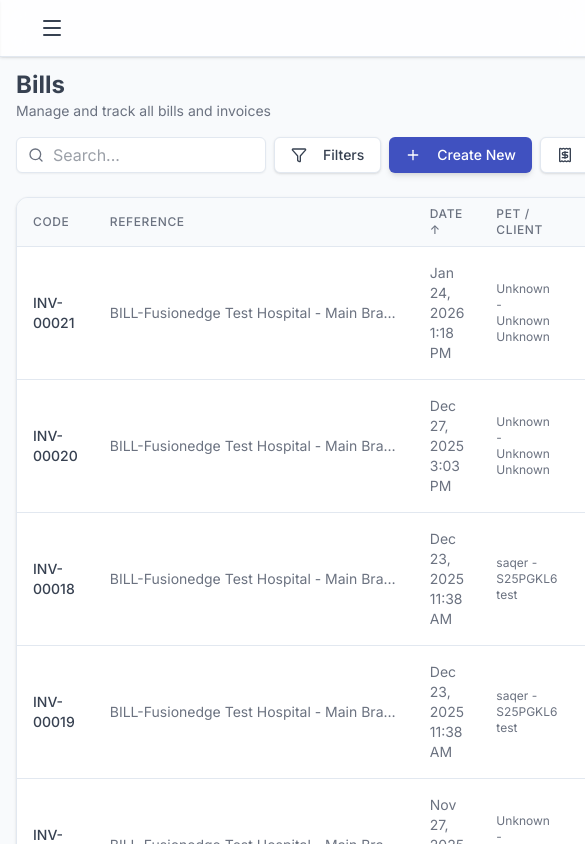
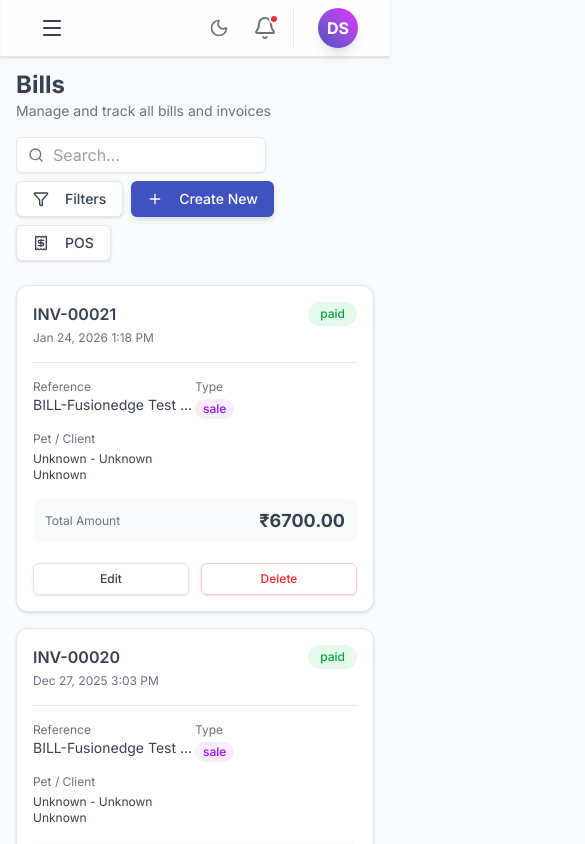
Before and after one commit to Atelier-Creation/ateliervetFE, a React (Vite) app: page /bills-payments in a window 390 px wide. Shown: the top 844 px of the page, 585 px wide, since content can reach past the window. Built offline with nearby package versions, Linux system fonts and the light colour scheme.

Commit message:
updated finace page responsive

```diff
--- a/src/pages/BillableItems/BillableItems.jsx
+++ b/src/pages/BillableItems/BillableItems.jsx
@@ -170,6 +170,36 @@ const BillableItems = () => {
                             </tbody>
                         </table>
                     </div>
+                                {/* Footer Pagination */}
+            <div className="lg:flex hidden items-center justify-between p-4 border-t border-[var(--border-color)] bg-[var(--card-bg)] ">
+                <div className="text-sm text-[var(--dashboard-text-light)] hidden md:block">
+                    Showing {startIndex + 1} to {Math.min(endIndex, totalItems)} of {totalItems} entries
+                </div>
+
+                <div className="flex items-center space-x-2 ms-auto md:ms-0">
+                    <Button
+                        variant="outline"
+                        size="sm"
+                        className="h-8 w-8 p-0 border-[var(--border-color)] hover:bg-[var(--dashboard-secondary)]"
+                        disabled={currentPage === 1}
+                        onClick={() => setCurrentPage(p => Math.max(1, p - 1))}
+                    >
+                        <ChevronLeft className="h-4 w-4" />
+                    </Button>
+                    <span className="text-sm text-[var(--dashboard-text)] font-medium">
+                        Page {currentPage} of {totalPages}
+                    </span>
+                    <Button
+                        variant="outline"
+                        size="sm"
+                        className="h-8 w-8 p-0 border-[var(--border-color)] hover:bg-[var(--dashboard-secondary)]"
+                        disabled={currentPage === totalPages}
+                        onClick={() => setCurrentPage(p => Math.min(totalPages, p + 1))}
+                    >
+                        <ChevronRight className="h-4 w-4" />
+                    </Button>
+                </div>
+            </div>
                 </div>
             </div>
 
@@ -274,8 +304,8 @@ const BillableItems = () => {
                 )}
             </div>
             {/* Footer Pagination */}
-            <div className="flex items-center justify-between p-4">
-                <div className="text-sm text-[var(--dashboard-text-light)] md:block hidden">
+            <div className="lg:hidden flex items-center justify-between">
+                <div className="text-sm text-[var(--dashboard-text-light)] hidden md:block">
                     Showing {startIndex + 1} to {Math.min(endIndex, totalItems)} of {totalItems} entries
                 </div>
 
--- a/src/pages/BillsPayments/Bills.jsx
+++ b/src/pages/BillsPayments/Bills.jsx
@@ -55,7 +55,7 @@ const Bills = () => {
     return (
         <div className="container mx-auto space-y-6 animate-in fade-in duration-500">
             {/* Header Section */}
-            <div className="flex flex-col md:flex-row md:items-center md:justify-between gap-4">
+            <div className="flex flex-col lg:flex-row lg:items-center lg:justify-between gap-4">
                 <div>
                     <h1 className="text-2xl font-bold text-[var(--dashboard-text)]">Bills</h1>
                     <p className="text-sm text-[var(--dashboard-text-light)]">Manage and track all bills and invoices</p>
@@ -94,8 +94,8 @@ const Bills = () => {
             </div>
 
             {/* Table Section */}
-            <div className="rounded-xl border border-[var(--border-color)] overflow-hidden bg-[var(--card-bg)] shadow-sm">
-                <div className="overflow-x-auto">
+            <div className="hidden lg:block rounded-xl border border-[var(--border-color)] overflow-hidden bg-[var(--card-bg)] shadow-sm">
+                <div className=" overflow-x-auto">
                     <table className="w-full text-sm">
                         <thead className="bg-[var(--dashboard-secondary)] border-b border-[var(--border-color)]">
                             <tr>
@@ -152,14 +152,12 @@ const Bills = () => {
                         </tbody>
                     </table>
                 </div>
-
-                {/* Footer Pagination */}
-                <div className="flex items-center justify-between p-4 border-t border-[var(--border-color)] bg-[var(--card-bg)]">
-                    <div className="text-sm text-[var(--dashboard-text-light)]">
+                <div className="lg:flex hidden items-center justify-between p-4 border-t border-[var(--border-color)] bg-[var(--card-bg)]">
+                    <div className="text-sm text-[var(--dashboard-text-light)] hidden md:block">
                         Showing {startIndex + 1} to {Math.min(endIndex, totalItems)} of {totalItems} entries
                     </div>
 
-                    <div className="flex items-center space-x-2">
+                    <div className="flex items-center space-x-2 ms-auto md:ms-0">
                         <Button
                             variant="outline"
                             size="sm"
@@ -183,6 +181,138 @@ const Bills = () => {
                         </Button>
                     </div>
                 </div>
+
+
+
+            </div>
+            {/* ================= PREMIUM MOBILE CARD VIEW ================= */}
+            <div className="lg:hidden space-y-4 bg-[var(--dashboard-secondary)]/30">
+
+                {currentItems.map((bill) => (
+                    <div
+                        key={bill.id}
+                        className="bg-[var(--card-bg)] border border-[var(--border-color)] rounded-xl shadow-sm p-4 space-y-4 transition hover:shadow-md"
+                    >
+
+                        {/* Header Row */}
+                        <div className="flex justify-between items-start">
+
+                            <div>
+                                <p className="text-base font-semibold text-[var(--dashboard-text)]">
+                                    {bill.code}
+                                </p>
+                                <p className="text-xs text-[var(--dashboard-text-light)] mt-1">
+                                    {bill.date}
+                                </p>
+                            </div>
+
+                            <span
+                                className={`inline-flex items-center px-3 py-1 rounded-full text-xs font-medium ${statusClass(bill.status)}`}
+                            >
+                                {bill.status}
+                            </span>
+                        </div>
+
+                        {/* Divider */}
+                        <div className="border-t border-[var(--border-color)]" />
+
+                        {/* Details Grid */}
+                        <div className="grid grid-cols-2 gap-y-3 text-sm">
+
+                            <div>
+                                <p className="text-xs text-[var(--dashboard-text-light)]">
+                                    Reference
+                                </p>
+                                <p className="text-[var(--dashboard-text)] truncate">
+                                    {bill.reference}
+                                </p>
+                            </div>
+
+                            <div>
+                                <p className="text-xs text-[var(--dashboard-text-light)]">
+                                    Type
+                                </p>
+                                <span className="inline-flex mt-1 items-center px-2 py-0.5 rounded-full text-xs font-medium bg-purple-500/10 text-purple-600 dark:text-purple-400">
+                                    {bill.type}
+                                </span>
+                            </div>
+
+                            <div className="col-span-2">
+                                <p className="text-xs text-[var(--dashboard-text-light)]">
+                                    Pet / Client
+                                </p>
+                                <p className="text-xs text-[var(--dashboard-text)] whitespace-pre-line mt-1">
+                                    {bill.petClient}
+                                </p>
+                            </div>
+
+                        </div>
+
+                        {/* Amount Section */}
+                        <div className="flex justify-between items-center bg-[var(--dashboard-secondary)] rounded-lg px-3 py-2">
+
+                            <p className="text-xs text-[var(--dashboard-text-light)]">
+                                Total Amount
+                            </p>
+
+                            <p className="text-lg font-bold text-[var(--dashboard-text)]">
+                                ₹{bill.amount.toFixed(2)}
+                            </p>
+
+                        </div>
+
+                        {/* Actions */}
+                        <div className="flex gap-3 pt-1">
+                            <Button
+                                variant="outline"
+                                size="sm"
+                                onClick={() => navigate(`/bills-payments/edit/${bill.id}`)}
+                                className="flex-1 border-[var(--border-color)]"
+                            >
+                                Edit
+                            </Button>
+
+                            <Button
+                                variant="outline"
+                                size="sm"
+                                className="flex-1 border-red-200 text-red-500 hover:bg-red-50 dark:hover:bg-red-900/10"
+                            >
+                                Delete
+                            </Button>
+                        </div>
+
+                    </div>
+                ))}
+            </div>
+            {/* Footer Pagination */}
+            <div className="lg:hidden flex items-center justify-between">
+                <div className="text-sm text-[var(--dashboard-text-light)] hidden md:block">
+                    Showing {startIndex + 1} to {Math.min(endIndex, totalItems)} of {totalItems} entries
+                </div>
+
+                <div className="flex items-center space-x-2 ms-auto md:ms-0">
+                    <Button
+                        variant="outline"
+                        size="sm"
+                        className="h-8 w-8 p-0 border-[var(--border-color)] hover:bg-[var(--dashboard-secondary)]"
+                        disabled={currentPage === 1}
+                        onClick={() => setCurrentPage(p => Math.max(1, p - 1))}
+                    >
+                        <ChevronLeft className="h-4 w-4" />
+                    </Button>
+                    <span className="text-sm text-[var(--dashboard-text)] font-medium">
+                        Page {currentPage} of {totalPages}
+                    </span>
+                    <Button
+                        variant="outline"
+                        size="sm"
+                        className="h-8 w-8 p-0 border-[var(--border-color)] hover:bg-[var(--dashboard-secondary)]"
+                        disabled={currentPage === totalPages}
+                        onClick={() => setCurrentPage(p => Math.min(totalPages, p + 1))}
+                    >
+                        <ChevronRight className="h-4 w-4" />
+                    </Button>
+                </div>
             </div>
         </div>
     );
```
